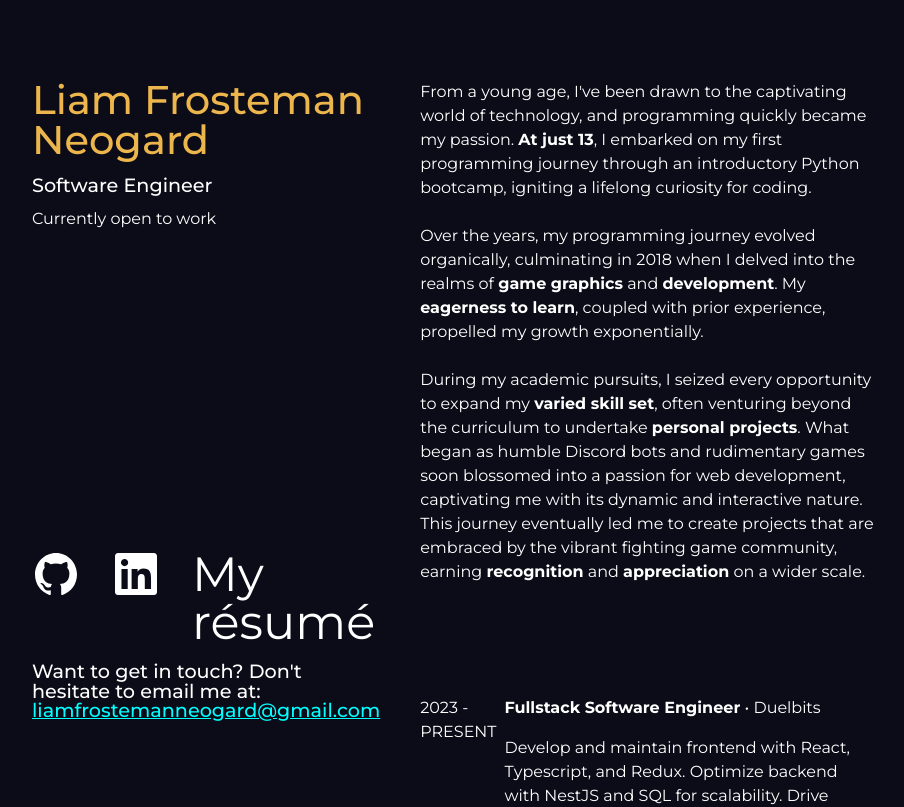
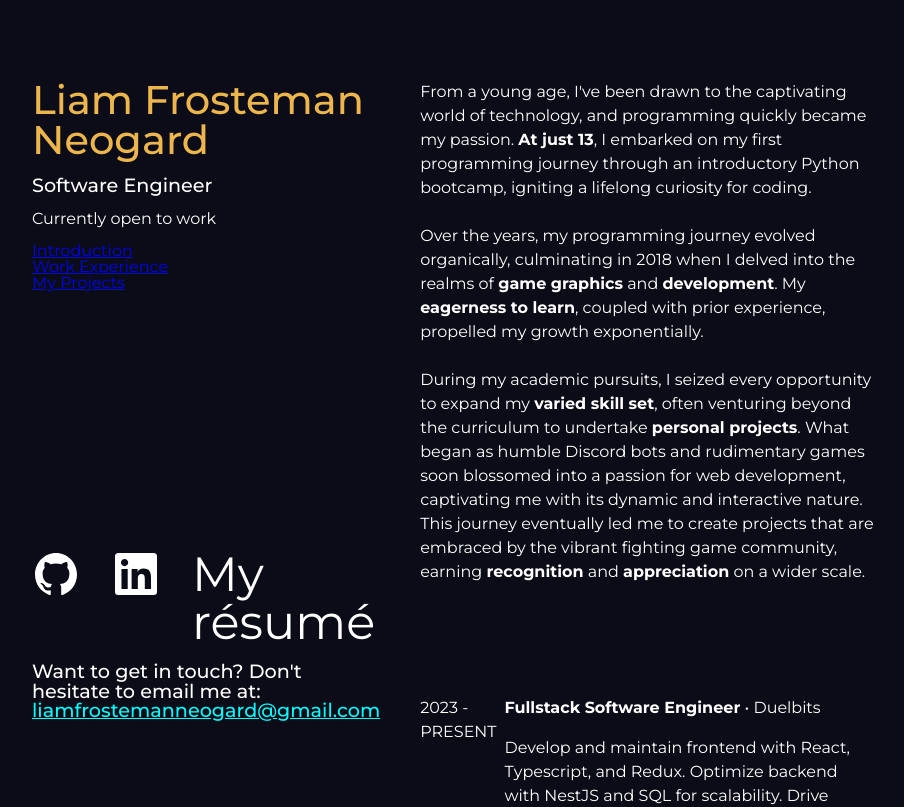
Before and after one commit to FrostemanNeogard/portfolio, a React (Vite) app: page / in a window 1280 px wide. Shown: the top 807 px of the page, without its empty margins (224-1128 px from the left). Built offline with nearby package versions, Linux system fonts and the light colour scheme; a web font is replaced by a local one.

Commit message:
Add "scroll to" buttons

```diff
--- a/src/components/homePage/index.tsx
+++ b/src/components/homePage/index.tsx
@@ -12,6 +12,17 @@ export const HomePage = () => {
           <h1>Liam Frosteman Neogard</h1>
           <h2>Software Engineer</h2>
           <p>Currently open to work</p>
+          <ul>
+            <li>
+              <a href="#introduction">Introduction</a>
+            </li>
+            <li>
+              <a href="#work-experience">Work Experience</a>
+            </li>
+            <li>
+              <a href="#projects">My Projects</a>
+            </li>
+          </ul>
           <Styled.SocialIcons>
             <span>
               <a href="https://github.com/FrostemanNeogard" target="_blank">
@@ -43,7 +54,7 @@ export const HomePage = () => {
         </Styled.LeftContent>
       </Styled.FullHeightContainer>
       <Styled.RightContent>
-        <p>
+        <p id="introduction">
           From a young age, I've been drawn to the captivating world of
           technology, and programming quickly became my passion.{" "}
           <strong>At just 13</strong>, I embarked on my first programming
--- a/src/components/projectShowcases/index.tsx
+++ b/src/components/projectShowcases/index.tsx
@@ -42,7 +42,7 @@ export const ProjectShowcases = () => {
     );
   };
   return (
-    <Styled.ProjectsSection>
+    <Styled.ProjectsSection id="projects">
       <Project
         imageSrc={framedataBotImage}
         name="Tekken Framedata bot"
--- a/src/components/workExperiences/index.tsx
+++ b/src/components/workExperiences/index.tsx
@@ -3,7 +3,7 @@ import { MdOpenInNew } from "react-icons/md";
 
 export const WorkExperiences = () => {
   return (
-    <Styled.WorkSection>
+    <Styled.WorkSection id="work-experience">
       <Styled.WorkArticle>
         <h3>2023 - Present</h3>
         <h2>
```
